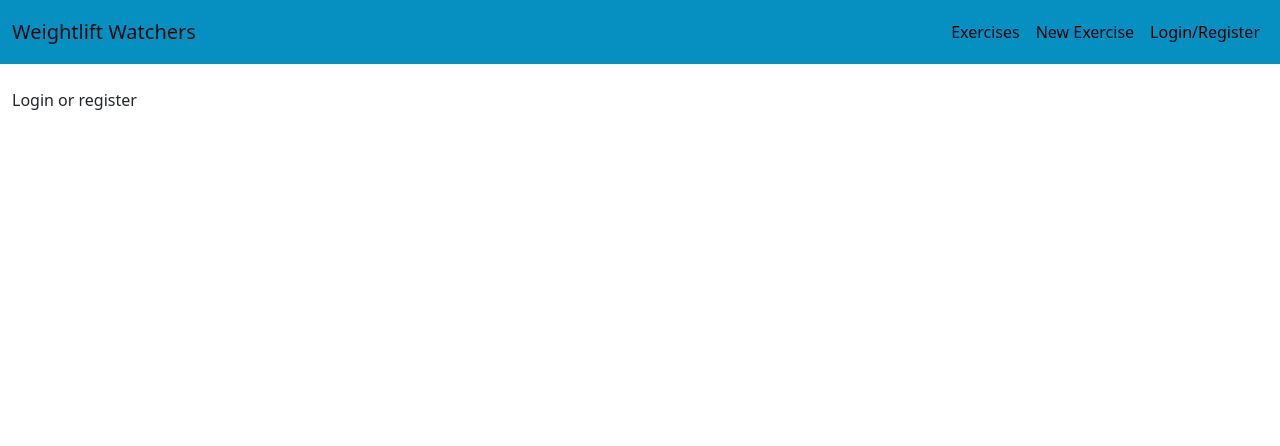
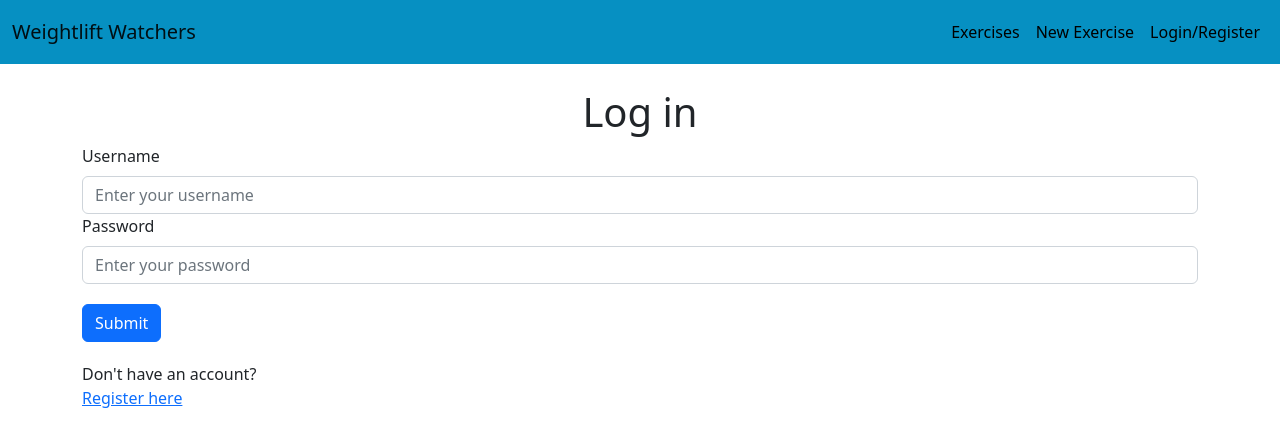
Before and after one commit to johnpcooke94/weightlift-watchers, a React (Create React App) app in the folder weightlift-watchers-frontend/: page /login in a window 1280 px wide. Shown: the top 446 px of the page. Built offline with nearby package versions, Linux system fonts and the light colour scheme.

Commit message:
Basic implementation of the login view

```diff
--- a/weightlift-watchers-frontend/src/components/LoginRegisterView/LoginRegisterView.tsx
+++ b/weightlift-watchers-frontend/src/components/LoginRegisterView/LoginRegisterView.tsx
@@ -1,7 +1,32 @@
+import {Button, Container, Form, FormControl, FormGroup, FormLabel, Row} from 'react-bootstrap';
+import {Link} from 'react-router-dom';
 
 const LoginRegisterView = () => {
     return (
-        <p>Login or register</p>
+        <Container>
+            <Row style={{textAlign: 'center'}}>
+                <h1>Log in</h1>
+            </Row>
+            <Row>
+                <Form>
+                    <FormGroup controlId={'username'}>
+                        <FormLabel>Username</FormLabel>
+                        <FormControl placeholder={'Enter your username'}></FormControl>
+                    </FormGroup>
+                    <FormGroup controlId={'password'}>
+                        <FormLabel>Password</FormLabel>
+                        <FormControl placeholder={'Enter your password'}></FormControl>
+                    </FormGroup>
+                    <Button style={{marginTop: '20px'}} type={'submit'}>Submit</Button>
+                </Form>
+            </Row>
+            <Row style={{marginTop: '20px'}}>
+                <Container>
+                    <div>Don't have an account?</div>
+                    <Link to={'/register'}>Register here</Link>
+                </Container>
+            </Row>
+        </Container>
     );
 }
 
```
